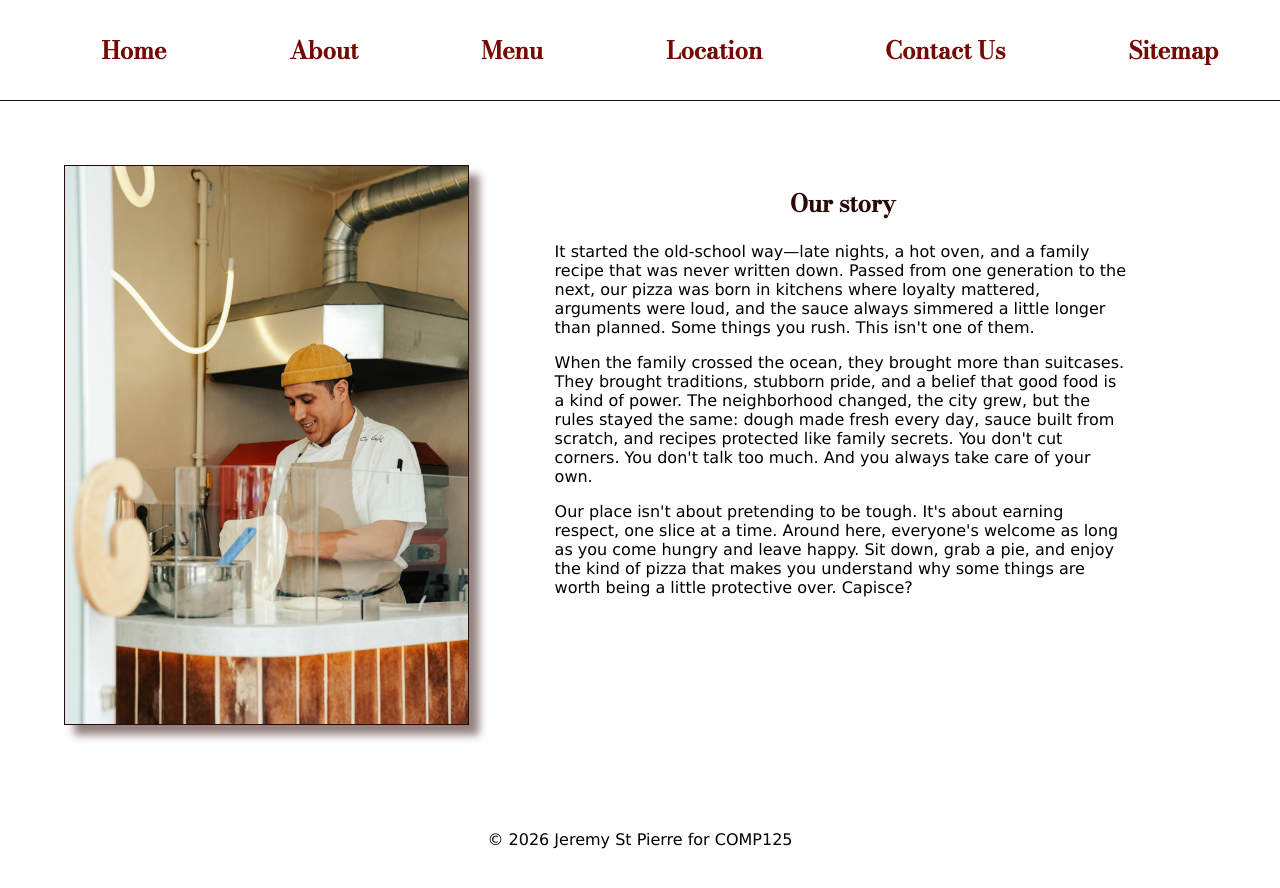
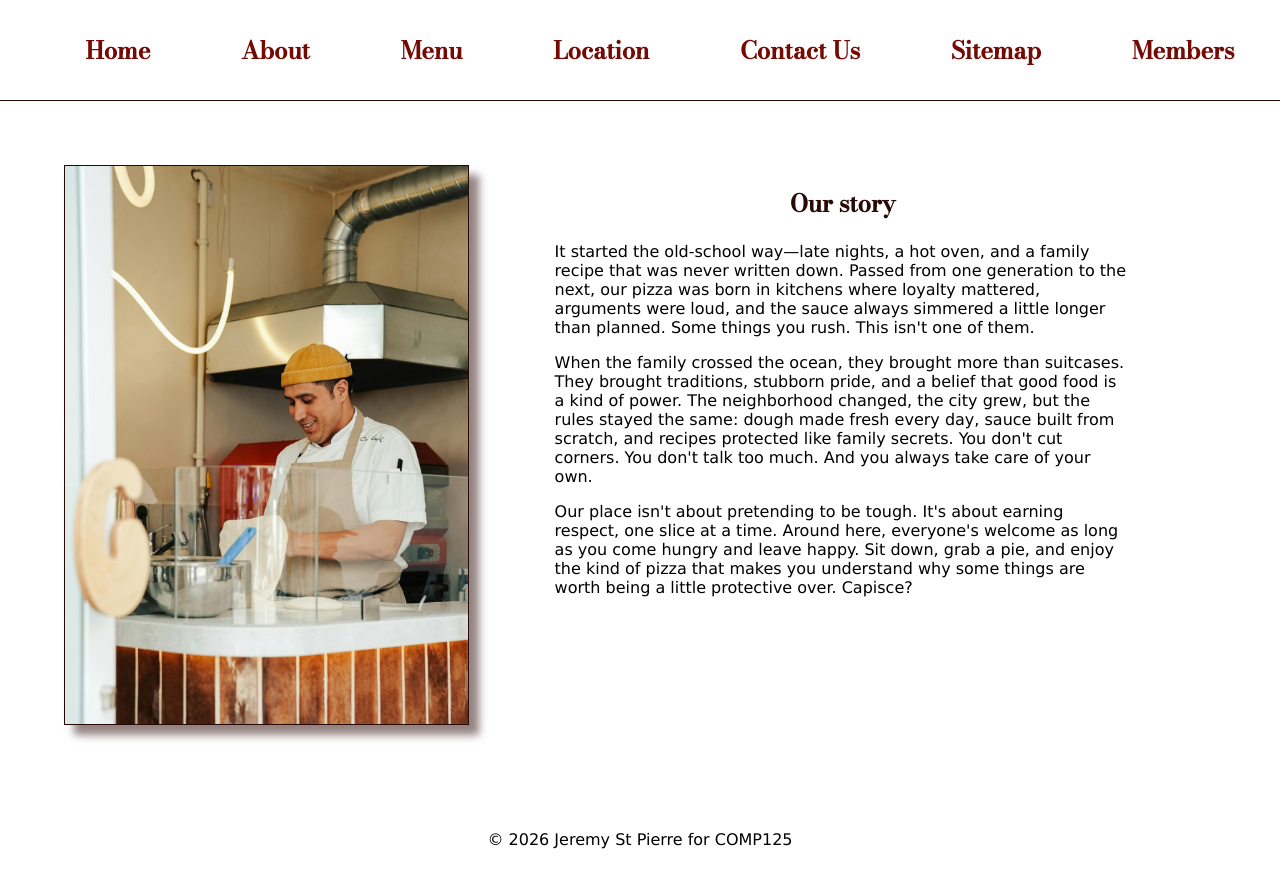
Before and after one commit to JSL1/MafiosoPizza, a plain HTML site: page about.html in a window 1280 px wide. Drawn offline with nearby package versions, Linux system fonts and the light colour scheme.

Commit message:
assignment 4

```diff
--- a/about.html
+++ b/about.html
@@ -29,6 +29,7 @@
             <div><li class="bodoni"><a href="location.html">Location</a></li></div>
             <div><li class="bodoni"><a href="contact.html">Contact Us</a></li></div>
             <div><li class="bodoni"><a href="sitemap.html">Sitemap</a></li></div>
+            <div><li class="bodoni"><a href="assignment4.html">Members</a></li></div>
         </ul>
     </nav>
     <main>
```
Also changed, not shown: calendar.html (+1 -0 lines), contact.html (+1 -0 lines), index.html (+1 -0 lines), location.html (+1 -0 lines), menulist.html (+1 -0 lines), order.html (+1 -0 lines), sitemap.html (+1 -0 lines).
